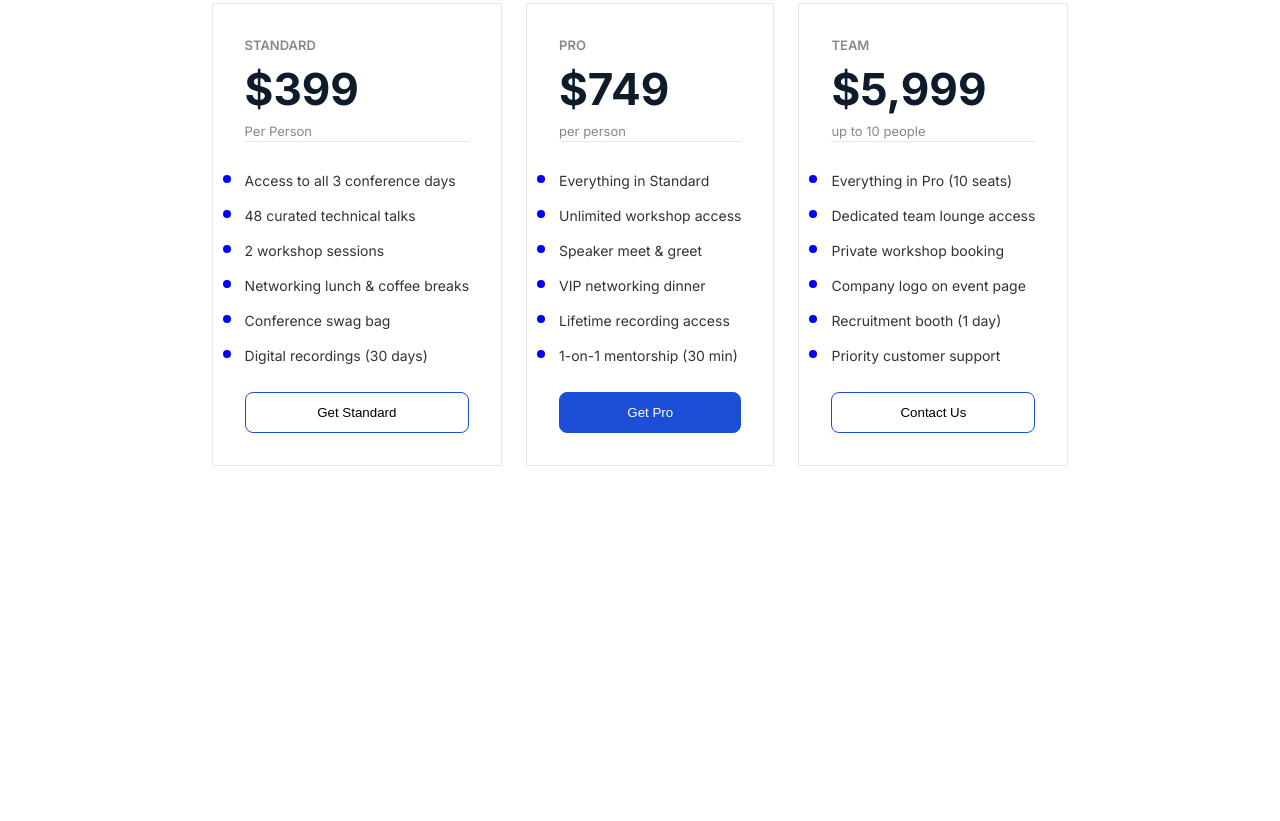
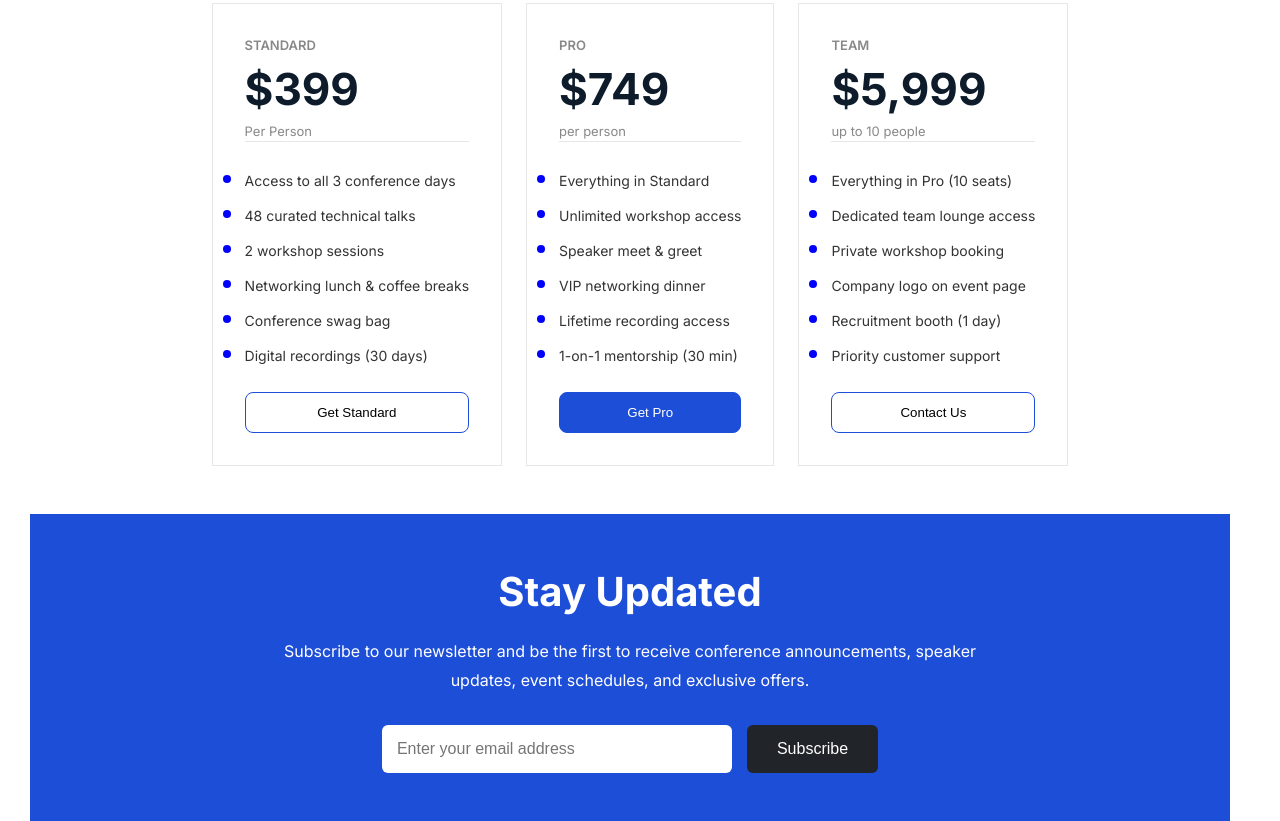
Before and after one commit to monwarttc-eng/B14-A01-DevConf-2026, a plain HTML site: page index.html in a window 1280 px wide. Shown: the part 1824-2645 px from the top of the page. Before the commit the page ends 2290 px from the top, so only its background shows below. Drawn offline with Linux system fonts and the light colour scheme.

Commit message:
Add Newsletter section

```diff
--- a/index.html
+++ b/index.html
@@ -168,6 +168,31 @@
           </div>
         </div>
       </section>
+
+
+
+    <section class="newsletter">
+    <div class="container bg">
+        <div class="newsletter-content">
+            <h2>Stay Updated</h2>
+            <p>
+                Subscribe to our newsletter and be the first to receive conference
+                announcements, speaker updates, event schedules, and exclusive offers.
+            </p>
+
+            <form class="newsletter-form">
+                <input
+                    type="email"
+                    placeholder="Enter your email address"
+                    required
+                >
+                <button type="submit">Subscribe</button>
+            </form>
+        </div>
+    </div>
+</section>
+
+
     </main>
 </body>
 </html>
--- a/style.css
+++ b/style.css
@@ -185,3 +185,61 @@ img {
   background-color: #1d4ed8;
   color: #fff;
 }
+
+/* newsletter section style */
+.newsletter {
+  margin: 48px 20px 0 0;
+  color: #fff;
+  text-align: center;
+}
+.bg {
+  background: #1d4ed8;
+  padding: 48px 0;
+}
+.newsletter-content {
+  max-width: 700px;
+  margin: 0 auto;
+}
+
+.newsletter h2 {
+  font-size: 2.5rem;
+  margin-bottom: 15px;
+}
+
+.newsletter p {
+  font-size: 1rem;
+  line-height: 1.8;
+  margin-bottom: 30px;
+}
+
+.newsletter-form {
+  display: flex;
+  justify-content: center;
+  gap: 15px;
+  flex-wrap: wrap;
+}
+
+.newsletter-form input {
+  width: 350px;
+  max-width: 100%;
+  padding: 15px;
+  border: none;
+  border-radius: 6px;
+  font-size: 16px;
+  outline: none;
+}
+
+.newsletter-form button {
+  padding: 15px 30px;
+  border: none;
+  background: #212529;
+  color: #fff;
+  font-size: 16px;
+  border-radius: 6px;
+  cursor: pointer;
+  transition: 0.3s;
+}
+
+.newsletter-form button:hover {
+  background: #000;
+}
```
